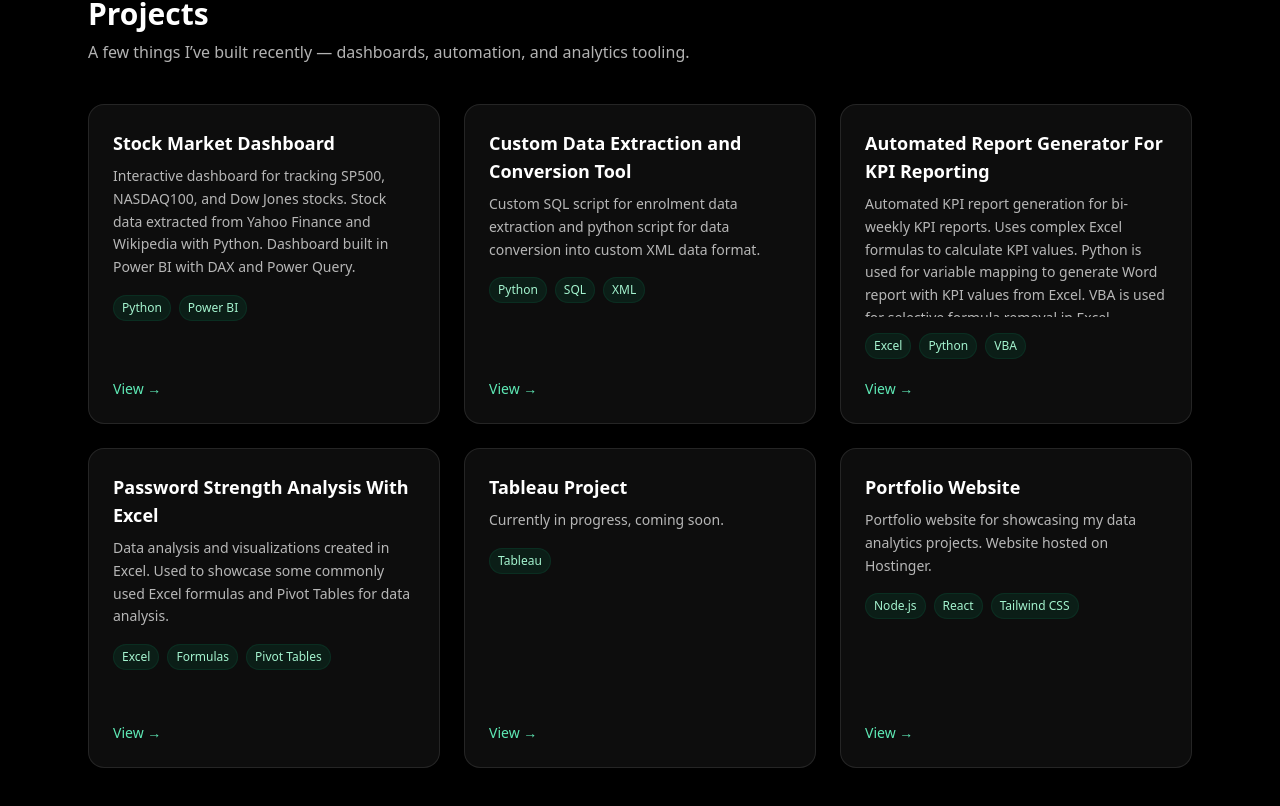
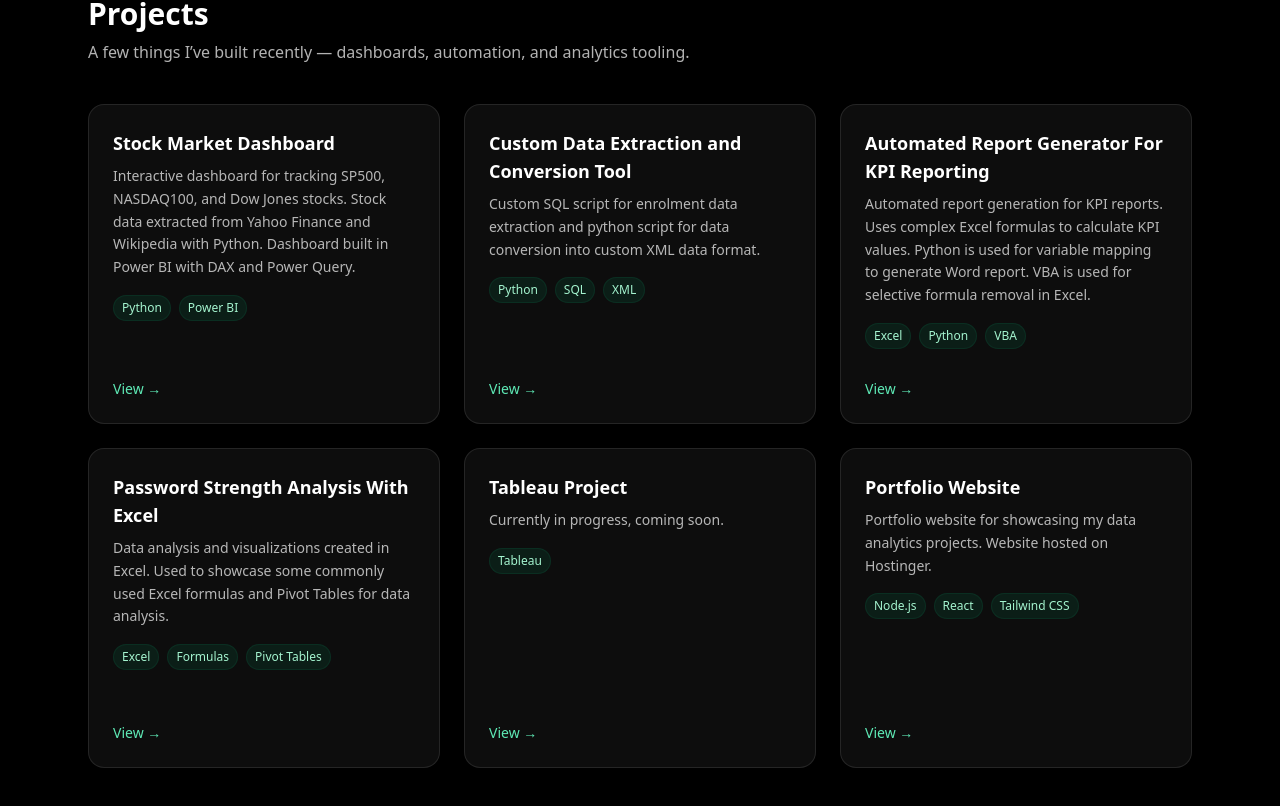
Before and after one commit to guochuanyong/billguoportfolio, a React (Vite) app in the folder my-website/: page / in a window 1280 px wide. Shown: the part 1132-1938 px from the top of the page. Built offline with nearby package versions, Linux system fonts and the light colour scheme.

Commit message:
Fixed spelling errors

```diff
--- a/my-website/src/components/Projects.jsx
+++ b/my-website/src/components/Projects.jsx
@@ -17,7 +17,7 @@ export default function Projects() {
     {
       title: "Automated Report Generator For KPI Reporting",
       description:
-        "Automated KPI report generation for bi-weekly KPI reports. Uses complex Excel formulas to calculate KPI values. Python is used for variable mapping to generate Word report with KPI values from Excel. VBA is used for selective formula removal in Excel, allowing for source data deletion.",
+        "Automated report generation for KPI reports. Uses complex Excel formulas to calculate KPI values. Python is used for variable mapping to generate Word report. VBA is used for selective formula removal in Excel.",
       tags: ["Excel", "Python", "VBA"],
       link: "https://github.com/guochuanyong/KPI-Automation",
     },
```
